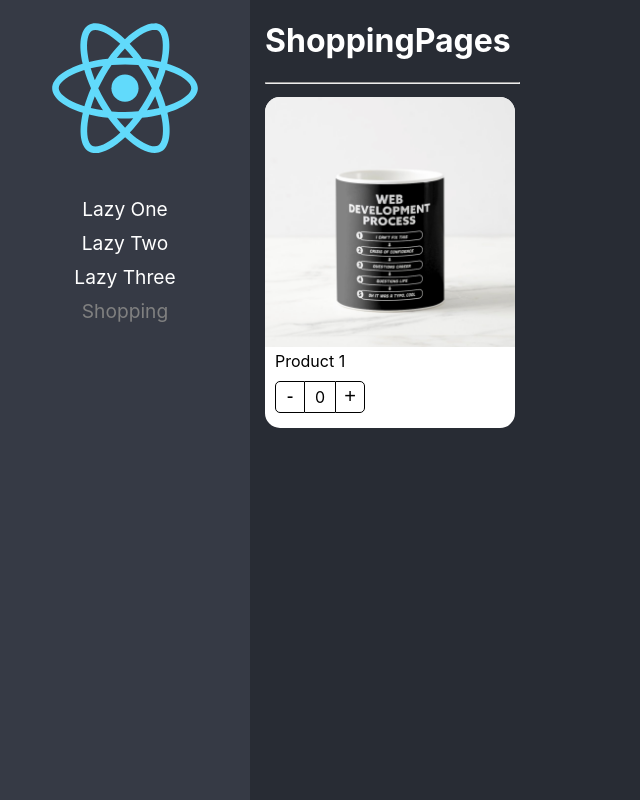
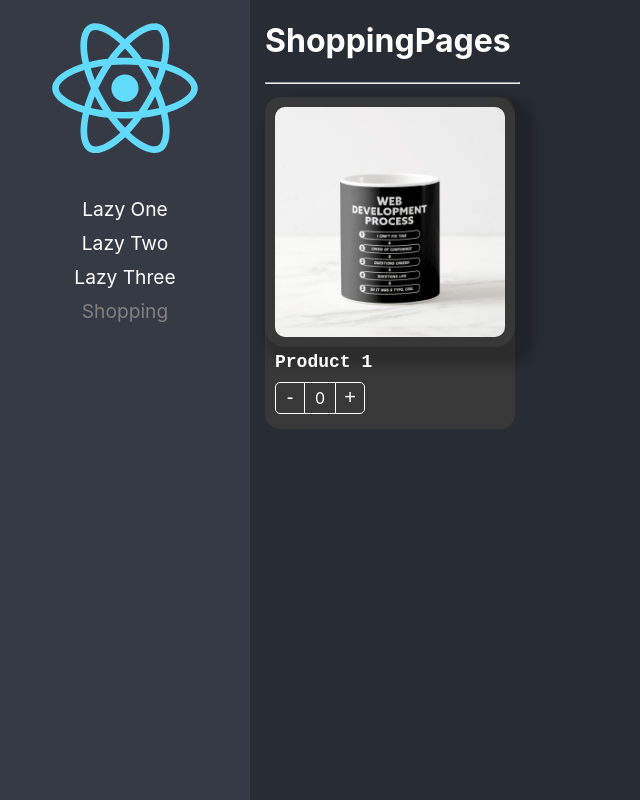
Before and after one commit to juanfalconcodigo/ProjectBaseReactV18, a React (Create React App) app: page /shopping in a window 1280 px wide. Shown: the whole page, without its empty margins (0-640 px from the left). Built offline with nearby package versions, Linux system fonts and the light colour scheme.

Commit message:
[COMPONENT EXTEND STYLES] Added config component extend styles

```diff
--- a/src/routes/02-components-pattern/components/ProductButtons.tsx
+++ b/src/routes/02-components-pattern/components/ProductButtons.tsx
@@ -2,10 +2,14 @@ import { useContext } from 'react';
 import { ProductContext } from './ProductCard';
 import styles from '../styles/styles.module.css';
 
-export const ProductButtons = () => {
+export interface Props {
+    className?: string;
+    style?: React.CSSProperties;
+}
+export const ProductButtons = ({ className, style }: Props) => {
     const { count, changeCount } = useContext(ProductContext);
     return (
-        <div className={styles.buttonsContainer}>
+        <div className={`${styles.buttonsContainer} ${className}`} style={style}>
             <button className={styles.buttonMinus} onClick={() => changeCount(-1)}>-</button>
             <div className={styles.countLabel}>{count}</div>
             <button className={styles.buttonAdd} onClick={() => changeCount(1)}>+</button>
--- a/src/routes/02-components-pattern/components/ProductCard.tsx
+++ b/src/routes/02-components-pattern/components/ProductCard.tsx
@@ -1,17 +1,23 @@
 import styles from '../styles/styles.module.css';
 import { useProduct } from '../hooks/useProduct';
-import { createContext } from 'react';
-import { ProductContextProps, Props } from '../interfaces/interfaces';
+import { createContext, ReactElement } from 'react';
+import { ProductContextProps, Product } from '../interfaces/interfaces';
 
 
 export const ProductContext = createContext({} as ProductContextProps);
 const { Provider } = ProductContext;
+export interface Props {
+    product: Product,
+    children: ReactElement | ReactElement[],
+    className?: string;
+    style?: React.CSSProperties;
+}
 
-export function ProductCard({ product, children }: Props) {
+export function ProductCard({ product, children, className, style }: Props) {
     const { count, changeCount } = useProduct({ initialValue: 0 });
     return (
         <Provider value={{ count, changeCount, product }}>
-            <div className={styles.productCard}>
+            <div className={`${styles.productCard} ${className}`} style={style}>
                 {children}
             </div>
         </Provider>
--- a/src/routes/02-components-pattern/components/ProductImage.tsx
+++ b/src/routes/02-components-pattern/components/ProductImage.tsx
@@ -2,8 +2,12 @@ import { useContext } from 'react';
 import { ProductContext } from './ProductCard';
 import noImage from '../assets/no-image.jpg';
 import styles from '../styles/styles.module.css';
-
-export const ProductImg = ({ img = "" }) => {
+export interface Props {
+    img?: string;
+    className: string;
+    style?: React.CSSProperties;
+}
+export const ProductImg = ({ img, className, style }: Props) => {
     const { product } = useContext(ProductContext);
     let showImage: string;
     if (img) {
@@ -14,6 +18,6 @@ export const ProductImg = ({ img = "" }) => {
         showImage = noImage;
     }
     return (
-        <img className={styles.productImg} src={showImage} alt="Coffe Mug" />
+        <img className={`${styles.productImg} ${className}`} src={showImage} alt="Coffe Mug" style={style} />
     )
 }
--- a/src/routes/02-components-pattern/components/ProductTitle.tsx
+++ b/src/routes/02-components-pattern/components/ProductTitle.tsx
@@ -2,9 +2,13 @@ import { useContext } from 'react';
 import styles from '../styles/styles.module.css';
 import { ProductContext } from './ProductCard';
 
-export const ProductTitle = () => {
+export interface Props{
+    className?:string;
+    style?:React.CSSProperties;
+}
+export const ProductTitle = ({className,style}:Props) => {
     const { product: { title } } = useContext(ProductContext);
     return (
-        <span className={styles.productDescription}>{title}</span>
+        <span className={`${styles.productDescription} ${className}`} style={style}>{title}</span>
     )
 }
--- a/src/routes/02-components-pattern/pages/ShoppingPages.tsx
+++ b/src/routes/02-components-pattern/pages/ShoppingPages.tsx
@@ -1,4 +1,5 @@
-import { ProductCard } from "../components"
+import { ProductCard } from "../components";
+import '../styles/custom-styles.css';
 
 
 
@@ -14,10 +15,10 @@ export default function ShoppingPages() {
                 <h1>ShoppingPages</h1>
                 <hr />
                 <div style={{ display: 'flex', flexDirection: 'row', flexWrap: 'wrap' }}>
-                    <ProductCard product={product} >
-                        <ProductCard.Image img={product.img} />
-                        <ProductCard.Title/>
-                        <ProductCard.Buttons/>
+                    <ProductCard product={product} className="bg-dark text-white">
+                        <ProductCard.Image img={product.img} className="custom-image" style={{boxShadow:'10px 10px 10px 10px rgba(0,0,0,.2)'}}/>
+                        <ProductCard.Title className="text-bold" style={{fontFamily:'monospace',fontSize:'18px'}}/>
+                        <ProductCard.Buttons className="custom-buttons" />
                     </ProductCard>
                 </div>
 
--- /dev/null
+++ b/src/routes/02-components-pattern/styles/custom-styles.css
@@ -0,0 +1,23 @@
+.bg-dark {
+    background-color: rgb(56, 56, 56);
+}
+
+.text-white {
+    color: white;
+}
+
+.text-bold {
+    font-weight: bold;
+}
+
+.custom-image {
+    border-radius: 20px;
+    padding: 10px;
+    width: calc(100% - 20px);
+}
+
+.custom-buttons button,
+.custom-buttons div {
+    color: white;
+    border-color: white;
+}
```
Also changed, not shown: src/routes/02-components-pattern/interfaces/interfaces.ts (+8 -10 lines).
